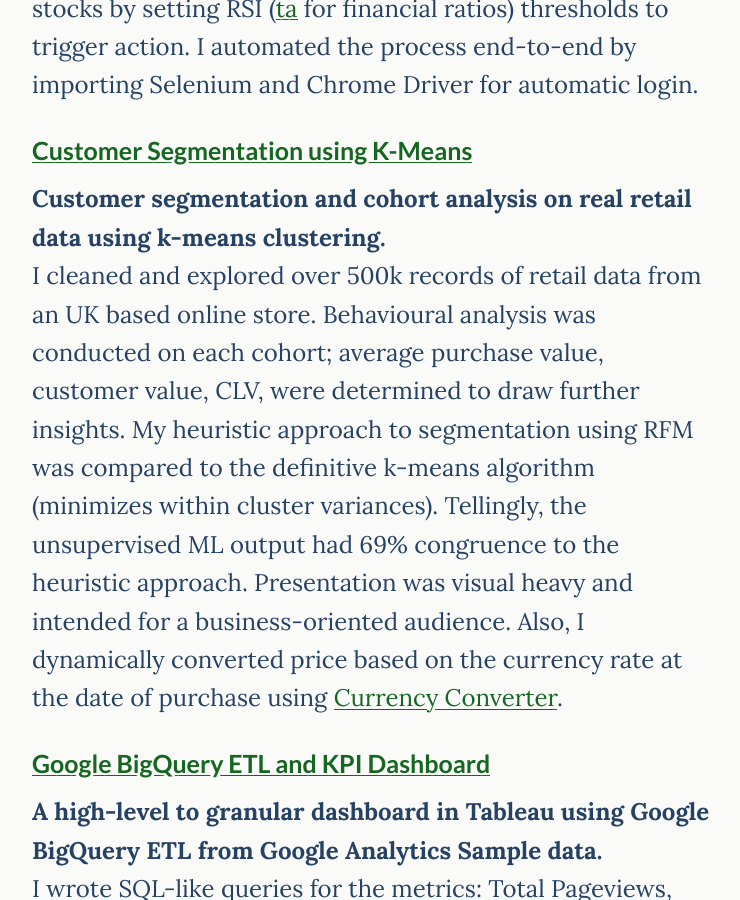
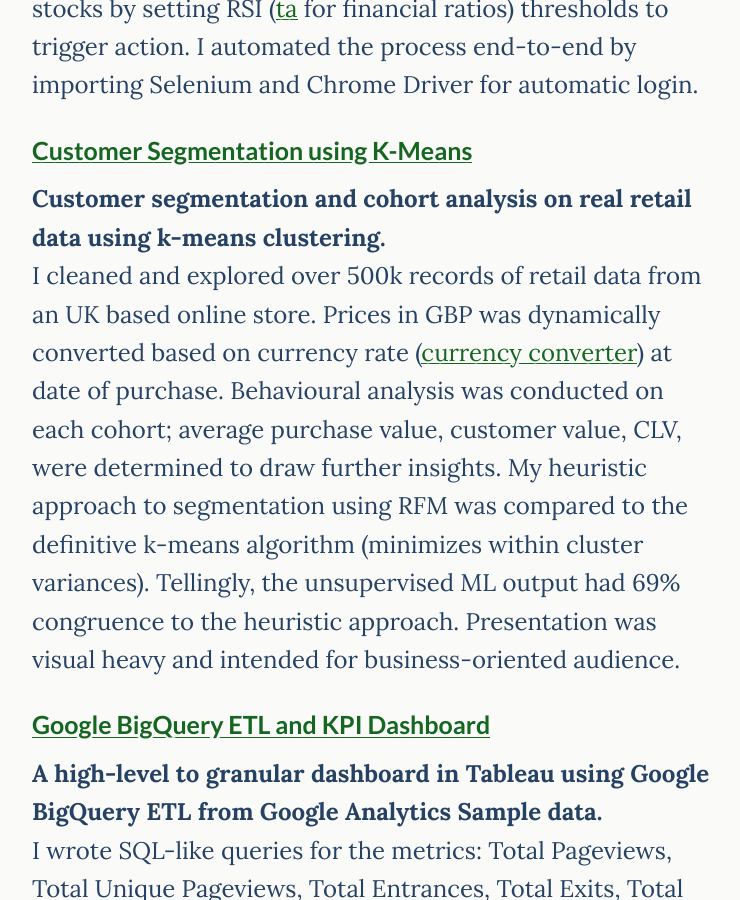
Before and after one commit to deawyk/deawyk.github.io, a Jekyll site: the page built from _pages/project.md, in a window 1280 px wide and 900 px high, scrolled down 590 px. Shown: the whole window, without its empty margins (266-1006 px from the left). Built offline with Jekyll 4.4.1, drawn with Linux system fonts in a browser that asks for light colours.

Commit message:
Update project.md

```diff
--- a/_pages/project.md
+++ b/_pages/project.md
@@ -27,7 +27,7 @@ I used [tda-api](https://pypi.org/project/tda-api/) for most trading actions. Th
 
 ### [Customer Segmentation using K-Means](https://github.com/deawyk/Customer-Segmentation-via-KMeans)
 **Customer segmentation and cohort analysis on real retail data using k-means clustering.**<br>
-I cleaned and explored over 500k records of retail data from an UK based online store. Behavioural analysis was conducted on each cohort; average purchase value, customer value, CLV, were determined to draw further insights. My heuristic approach to segmentation using RFM was compared to the definitive k-means algorithm (minimizes within cluster variances). Tellingly, the unsupervised ML output had 69% congruence to the heuristic approach. Presentation was visual heavy and intended for a business-oriented audience. Also, I dynamically converted price based on the currency rate at the date of purchase using [Currency Converter](https://pypi.org/project/CurrencyConverter/).
+I cleaned and explored over 500k records of retail data from an UK based online store. Prices in GBP was dynamically converted based on currency rate ([currency converter](https://pypi.org/project/CurrencyConverter/)) at date of purchase. Behavioural analysis was conducted on each cohort; average purchase value, customer value, CLV, were determined to draw further insights. My heuristic approach to segmentation using RFM was compared to the definitive k-means algorithm (minimizes within cluster variances). Tellingly, the unsupervised ML output had 69% congruence to the heuristic approach. Presentation was visual heavy and intended for business-oriented audience.
 
 ### [Google BigQuery ETL and KPI Dashboard](https://github.com/deawyk/Google-Analytics-KPIs-via-Google-BigQuery/blob/main/BigQuery%20Script.sql)
 **A high-level to granular dashboard in Tableau using Google BigQuery ETL from Google Analytics Sample data.**<br>
```
